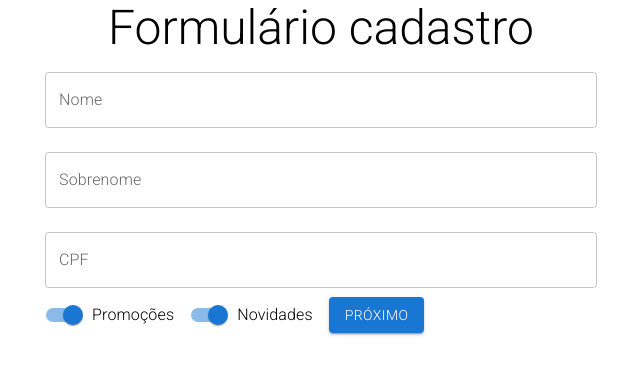
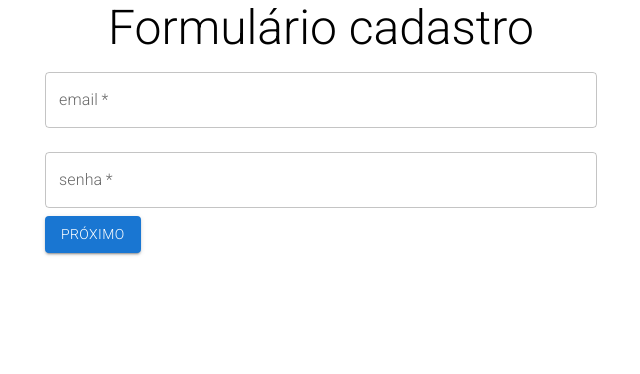
Before and after one commit to Shamoleambo/alura-react-functions, a React (Create React App) app: page / in a window 1280 px wide. Shown: the top 374 px of the page, without its empty margins (319-959 px from the left). Built offline with nearby package versions, Linux system fonts and the light colour scheme.

Commit message:
dependecy injection for different components

```diff
--- a/src/App.js
+++ b/src/App.js
@@ -10,17 +10,10 @@ function App() {
       <Typography variant="h3" component="h1" align="center">
         Formulário cadastro
       </Typography>
-      <FormularioCadastro
-        onSubmitForm={onSubmitFormCadastro}
-        validarCpfForm={validarCpfFormCadastro}
-      />
+      <FormularioCadastro validarCpfForm={validarCpfFormCadastro} />
     </Container>
   );
 }
-
-const onSubmitFormCadastro = (dados) => {
-  console.log(dados);
-};
 
 const validarCpfFormCadastro = (cpf) => {
   let valido = true;
--- a/src/components/FormularioCadastro/DadosUsuario.jsx
+++ b/src/components/FormularioCadastro/DadosUsuario.jsx
@@ -1,12 +1,13 @@
 import { TextField, Button } from "@mui/material";
 
-function DadosUsuario() {
+function DadosUsuario({ onSubmit }) {
   return (
-    <form>
+    <form onSubmit={onSubmit}>
       <TextField
         id="email"
         label="email"
         type="email"
+        required
         variant="outlined"
         margin="normal"
         fullWidth
@@ -15,11 +16,12 @@ function DadosUsuario() {
         id="senha"
         label="senha"
         type="password"
+        required
         variant="outlined"
         margin="normal"
         fullWidth
       />
-      <Button type="submit" variant="contained">
+      <Button value="proximo" type="submit" variant="contained">
         Próximo
       </Button>
     </form>
--- a/src/components/FormularioCadastro/FormularioCadastro.jsx
+++ b/src/components/FormularioCadastro/FormularioCadastro.jsx
@@ -6,22 +6,26 @@ import DadosEntrega from "./DadosEntrega";
 
 import { Typography } from "@mui/material";
 
-function FormularioCadastro({ onSubmitForm, validarCpfForm }) {
-  const [etapa, setEtapa] = useState(1);
+function FormularioCadastro({ validarCpfForm }) {
+  let [etapa, setEtapa] = useState(0);
+
+  function controlarEtapa() {
+    setEtapa(() => ++etapa);
+  }
 
   function formularioAtual(etapa) {
     switch (etapa) {
       case 0:
-        return <DadosUsuario />;
+        return <DadosUsuario onSubmit={controlarEtapa} />;
       case 1:
         return (
           <DadosPessoais
-            onSubmitForm={onSubmitForm}
             validarCpfForm={validarCpfForm}
+            onSubmit={controlarEtapa}
           />
         );
       case 2:
-        return <DadosEntrega />;
+        return <DadosEntrega onSubmit />;
       default:
         return <Typography>Erro ao selecionar formulário</Typography>;
     }
```
